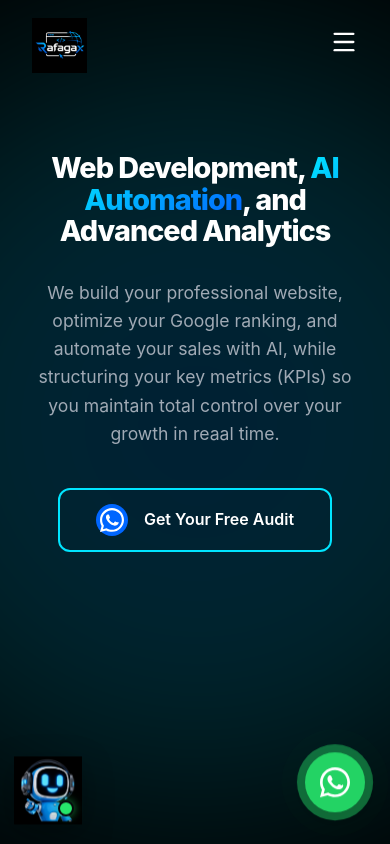
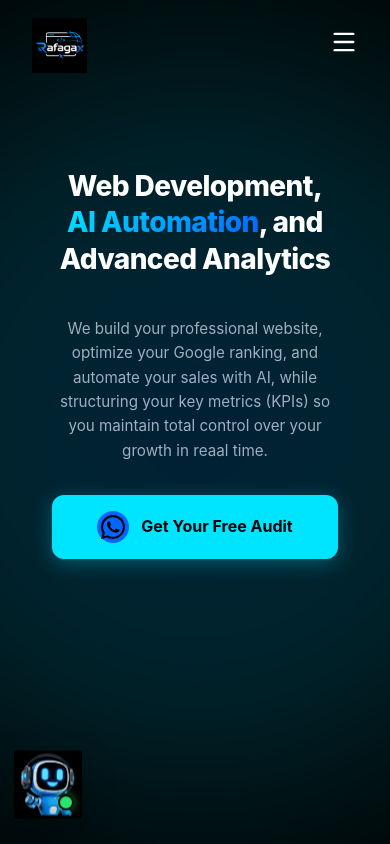
Before and after one commit to rafagax/proyecto-web, a React (Vite) app: page / in a window 390 px wide. Shown: the top 844 px of the page. Built offline with nearby package versions, Linux system fonts and the light colour scheme.

Commit message:
prueba de ui Movil

```diff
--- a/src/App.css
+++ b/src/App.css
@@ -2115,19 +2115,68 @@
   .hero-content-responsive {
     text-align: center !important;
     align-items: center !important;
+    padding: 3rem 1.25rem 4rem 1.25rem !important;
   }
 
   .hero-content-responsive .hero-title {
-    font-size: clamp(1.8rem, 5vw, 2.5rem) !important;
+    font-size: 1.75rem !important;
+    font-weight: 800 !important;
+    letter-spacing: -0.02em !important;
+    line-height: 1.3 !important;
+    margin-bottom: 1.25rem !important;
   }
 
   .hero-content-responsive .hero-subtitle {
-    margin-left: auto !important;
-    margin-right: auto !important;
+    font-size: 0.95rem !important;
+    color: #a0aec0 !important;
+    margin: 1.25rem auto !important;
+    max-width: 320px !important;
+    line-height: 1.6 !important;
+    margin-bottom: 2rem !important;
   }
 
   .hero-content-responsive .hero-buttons {
     margin-left: 0 !important;
     justify-content: center !important;
-  }
-}
+    width: 100% !important;
+  }
+
+  .btn-hero-primary {
+    width: 100% !important;
+    max-width: 290px !important;
+    background-color: #00e5ff !important;
+    color: #05050a !important;
+    border: none !important;
+    padding: 1rem 1.5rem !important;
+    border-radius: 12px !important;
+    font-weight: 700 !important;
+    box-shadow: 0 4px 20px rgba(0, 229, 255, 0.3) !important;
+    display: flex !important;
+    align-items: center !important;
+    justify-content: center !important;
+    gap: 8px !important;
+  }
+
+  .btn-hero-primary:hover {
+    background-color: #00d9ff !important;
+    transform: translateY(-2px) !important;
+    box-shadow: 0 6px 25px rgba(0, 229, 255, 0.4) !important;
+  }
+
+  .btn-hero-primary .whatsapp-icon-bg svg {
+    filter: none !important;
+  }
+
+  /* Ocultar botón WhatsApp flotante en móvil */
+  .floating-whatsapp {
+    display: none !important;
+  }
+
+  /* Mantener chatbot en esquina inferior derecha */
+  #ka-chatbot-container {
+    position: fixed !important;
+    bottom: 20px !important;
+    right: 20px !important;
+    z-index: 999 !important;
+  }
+}
--- a/src/pages/Home.jsx
+++ b/src/pages/Home.jsx
@@ -155,10 +155,10 @@ const Home = () => {
               We build your professional website, optimize your Google ranking, and automate your sales with AI, while structuring your key metrics (KPIs) so you maintain total control over your growth in reaal time.
             </p>
             <div className="hero-buttons" style={{ marginTop: 0, justifyContent: 'flex-start', marginLeft: 'clamp(0px, 12vw, 180px)' }}>
-              <a href="https://wa.me/584144735431?text=Hello,%20I%20would%20like%20to%20get%20more%20information%20about%20your%20web%20development%20services." target="_blank" rel="noopener noreferrer" className="btn-whatsapp-large">
+              <a href="https://wa.me/584144735431?text=Hello,%20I%20would%20like%20to%20get%20more%20information%20about%20your%20web%20development%20services." target="_blank" rel="noopener noreferrer" className="btn-whatsapp-large btn-hero-primary">
                 <div className="whatsapp-icon-bg">
                   <svg width="24" height="24" viewBox="0 0 24 24" fill="none" xmlns="http://www.w3.org/2000/svg">
-                    <path d="M20.52 3.449C18.24 1.245 15.24 0 12 0C5.383 0 0 5.383 0 12C0 14.12 0.549 16.19 1.593 18.016L0 24L6.115 22.396C7.882 23.344 9.905 23.856 12 23.856C18.617 23.856 24 18.473 24 12C24 8.76 22.755 5.76 20.52 3.449ZM12 21.841C10.203 21.841 8.468 21.359 6.953 20.461L6.593 20.248L2.946 21.203L3.918 17.656L3.684 17.284C2.688 15.704 2.156 13.888 2.156 12C2.156 6.577 6.577 2.156 12 2.156C14.633 2.156 17.076 3.181 18.939 5.044C20.801 6.907 21.827 9.349 21.827 12C21.827 17.423 17.423 21.841 12 21.841ZM17.423 14.588C17.125 14.439 15.656 13.715 15.385 13.616C15.115 13.517 14.916 13.468 14.717 13.765C14.519 14.063 13.973 14.708 13.805 14.907C13.636 15.105 13.468 15.13 13.171 14.981C12.873 14.832 11.909 14.517 10.771 13.501C9.885 12.711 9.288 11.733 9.119 11.436C8.951 11.139 9.101 10.978 9.25 10.831C9.384 10.697 9.553 10.479 9.702 10.306C9.851 10.132 9.901 10.008 10 9.81C10.099 9.612 10.05 9.438 9.975 9.29C9.9 9.141 9.288 7.643 9.032 7.03C8.784 6.435 8.536 6.516 8.357 6.505C8.188 6.495 7.989 6.495 7.791 6.495C7.592 6.495 7.27 6.569 6.997 6.867C6.724 7.164 5.955 7.883 5.955 9.346C5.955 10.809 7.022 12.222 7.171 12.421C7.32 12.619 9.245 15.707 12.27 16.902C14.656 17.844 15.291 17.656 15.936 17.557C16.581 17.458 18.016 16.69 18.313 15.847C18.611 15.005 18.611 14.286 18.512 14.137C18.413 13.988 18.215 13.888 17.917 13.74Z" fill="white" />
+                    <path d="M20.52 3.449C18.24 1.245 15.24 0 12 0C5.383 0 0 5.383 0 12C0 14.12 0.549 16.19 1.593 18.016L0 24L6.115 22.396C7.882 23.344 9.905 23.856 12 23.856C18.617 23.856 24 18.473 24 12C24 8.76 22.755 5.76 20.52 3.449ZM12 21.841C10.203 21.841 8.468 21.359 6.953 20.461L6.593 20.248L2.946 21.203L3.918 17.656L3.684 17.284C2.688 15.704 2.156 13.888 2.156 12C2.156 6.577 6.577 2.156 12 2.156C14.633 2.156 17.076 3.181 18.939 5.044C20.801 6.907 21.827 9.349 21.827 12C21.827 17.423 17.423 21.841 12 21.841ZM17.423 14.588C17.125 14.439 15.656 13.715 15.385 13.616C15.115 13.517 14.916 13.468 14.717 13.765C14.519 14.063 13.973 14.708 13.805 14.907C13.636 15.105 13.468 15.13 13.171 14.981C12.873 14.832 11.909 14.517 10.771 13.501C9.885 12.711 9.288 11.733 9.119 11.436C8.951 11.139 9.101 10.978 9.25 10.831C9.384 10.697 9.553 10.479 9.702 10.306C9.851 10.132 9.901 10.008 10 9.81C10.099 9.612 10.05 9.438 9.975 9.29C9.9 9.141 9.288 7.643 9.032 7.03C8.784 6.435 8.536 6.516 8.357 6.505C8.188 6.495 7.989 6.495 7.791 6.495C7.592 6.495 7.27 6.569 6.997 6.867C6.724 7.164 5.955 7.883 5.955 9.346C5.955 10.809 7.022 12.222 7.171 12.421C7.32 12.619 9.245 15.707 12.27 16.902C14.656 17.844 15.291 17.656 15.936 17.557C16.581 17.458 18.016 16.69 18.313 15.847C18.611 15.005 18.611 14.286 18.512 14.137C18.413 13.988 18.215 13.888 17.917 13.74Z" fill="currentColor" />
                   </svg>
                 </div>
                 Get Your Free Audit
```
